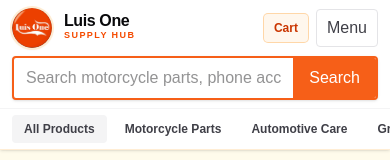
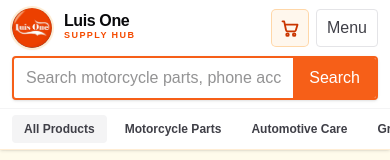
Before and after one commit to luisone666-max/luis-one-wholesale, a Next.js app: page / in a window 390 px wide. Shown: the top 160 px of the page. Built offline with nearby package versions, Linux system fonts and the light colour scheme; no server answers.

Commit message:
replace mobile cart text with icon

```diff
--- a/src/components/SiteHeader.tsx
+++ b/src/components/SiteHeader.tsx
@@ -81,8 +81,17 @@ export function SiteHeader() {
               </span>
             </Link>
             <div className="flex items-center gap-2 lg:hidden">
-              <Link href="/cart" className="rounded-sm bg-orange-50 px-2.5 py-1.5 text-xs font-black text-orange-700 ring-1 ring-orange-200">
-                Cart
+              <Link
+                href="/cart"
+                aria-label="Order cart"
+                title="Order cart"
+                className="grid h-9 w-9 place-items-center rounded-sm bg-orange-50 text-orange-700 ring-1 ring-orange-200"
+              >
+                <svg aria-hidden="true" viewBox="0 0 24 24" className="h-5 w-5" fill="none" stroke="currentColor" strokeWidth="2.2" strokeLinecap="round" strokeLinejoin="round">
+                  <circle cx="9" cy="20" r="1.5" />
+                  <circle cx="17" cy="20" r="1.5" />
+                  <path d="M3 4h2l2.2 10.4a2 2 0 0 0 2 1.6h7.9a2 2 0 0 0 1.9-1.4L21 8H6" />
+                </svg>
               </Link>
               <button
                 type="button"
```
